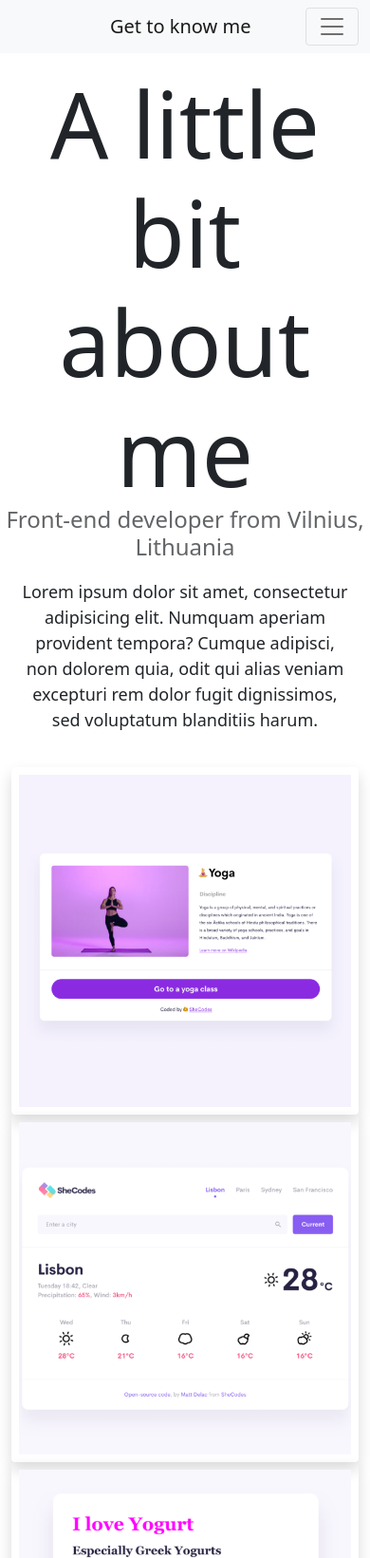
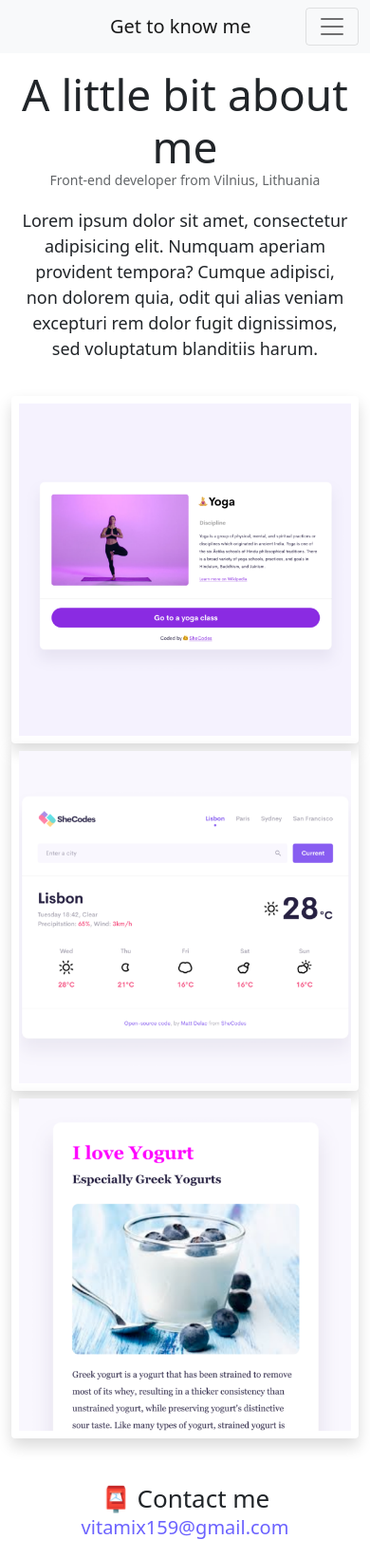
Before and after one commit to vitamix159/SheCodes-Responsive-W3, a plain HTML site: page about.html in a window 390 px wide. Shown: the top 1641 px of the page at 95% size. Drawn offline with nearby package versions, Linux system fonts and the light colour scheme.

Commit message:
Added media queries to the CSS file

```diff
--- a/src/style.css
+++ b/src/style.css
@@ -105,3 +105,26 @@
     box-shadow: var(--box-shadow);
     color: white;
   }
+
+  @media (max-width: 575px) {
+      .hide {
+          display: none;
+      }
+      body {
+          text-align: center;
+      }
+
+      h1 {
+          font-size: 46px;
+      }
+      h2 {
+          font-size: 26px;
+      }
+      h3 {
+          font-size: 14px;
+      }
+
+      h2 {
+          margin-top: 0;
+      }
+  }
```
Also changed, not shown: index.html (+3 -3 lines).
